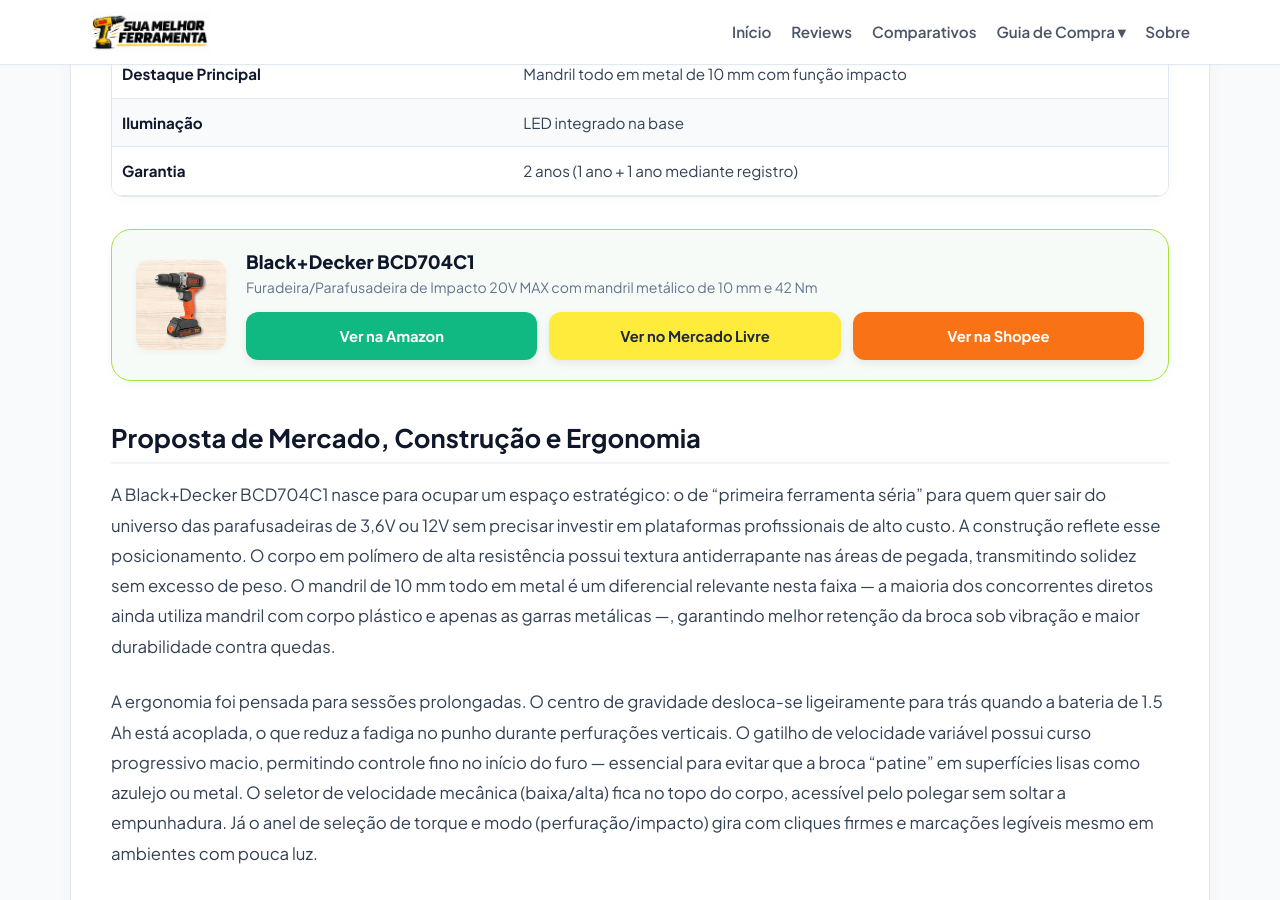
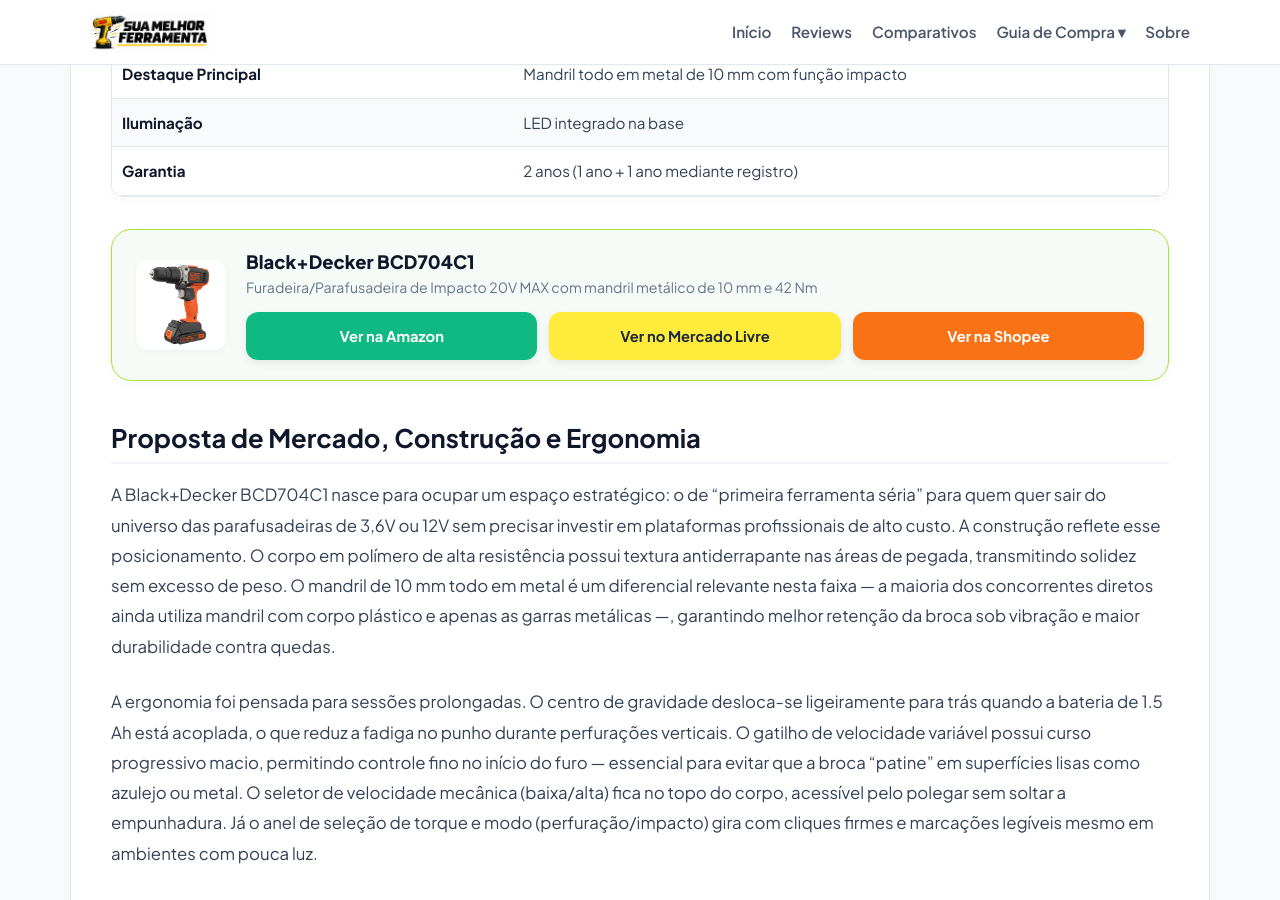
Before and after one commit to membroequipe/SiteReview, a Jekyll site: the page built from _posts/2026-10-24-black-decker-bcd704c1.md, in a window 1280 px wide and 900 px high, scrolled down 2630 px. Built offline with Jekyll 4.4.1, drawn with Linux system fonts in a browser that asks for light colours.

Commit message:
Update 2026-10-24-black-decker-bcd704c1.md

```diff
--- a/_posts/2026-10-24-black-decker-bcd704c1.md
+++ b/_posts/2026-10-24-black-decker-bcd704c1.md
@@ -90,7 +90,7 @@
 <div class="product-card-affiliate" style="margin: 30px 0;">
   <div class="product-card-body">
     <div class="product-card-img">
-      <img src="{{ '/assets/images/posts/black-decker-bcd704c1.webp' | relative_url }}" alt="Black+Decker BCD704C1">
+      <img src="{{ '/assets/images/posts/black-decker-bcd704c1.png' | relative_url }}" alt="Black+Decker BCD704C1">
     </div>
     <div class="product-card-info">
       <h3 class="product-card-title">Black+Decker BCD704C1</h3>
```
